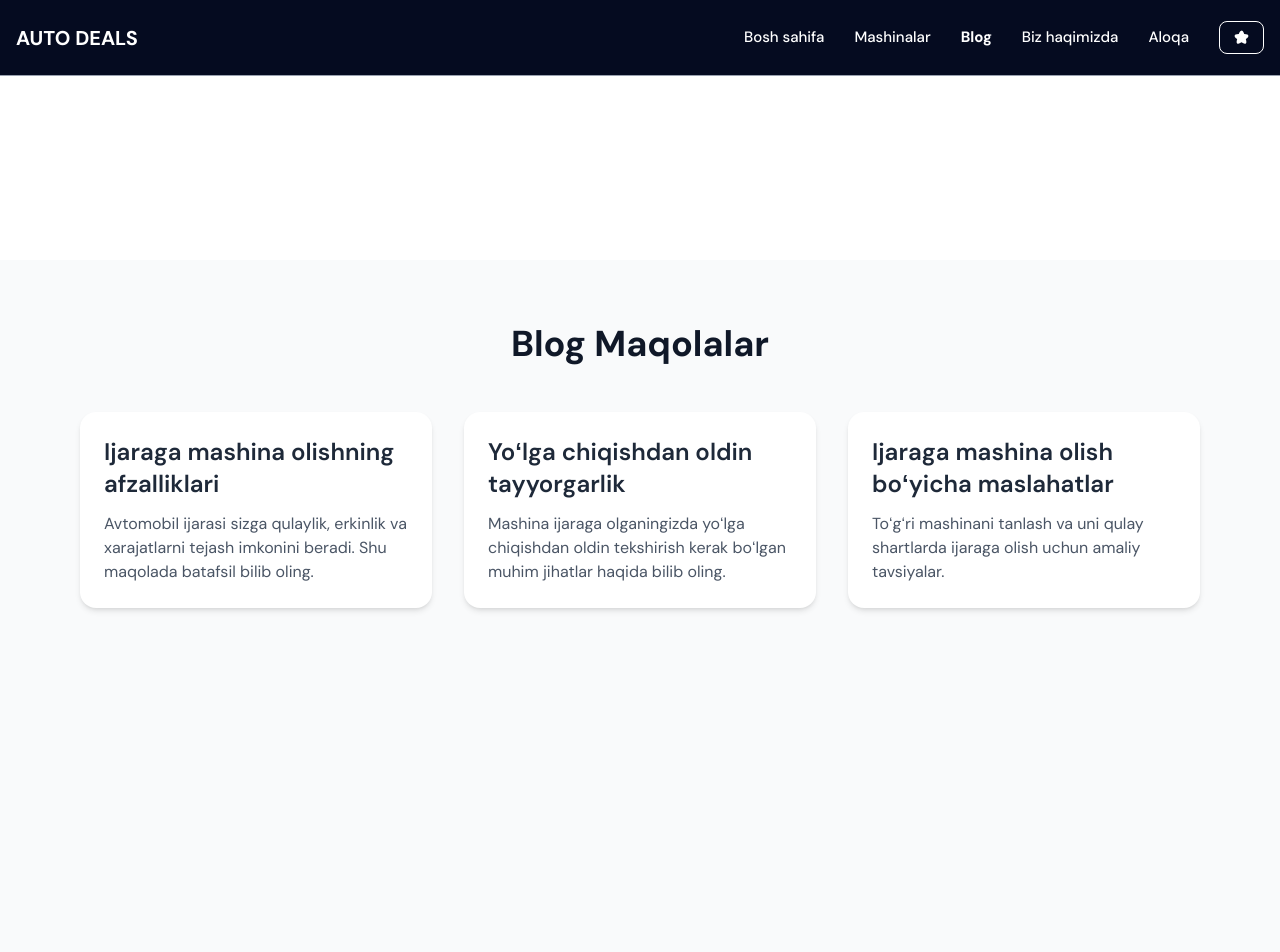
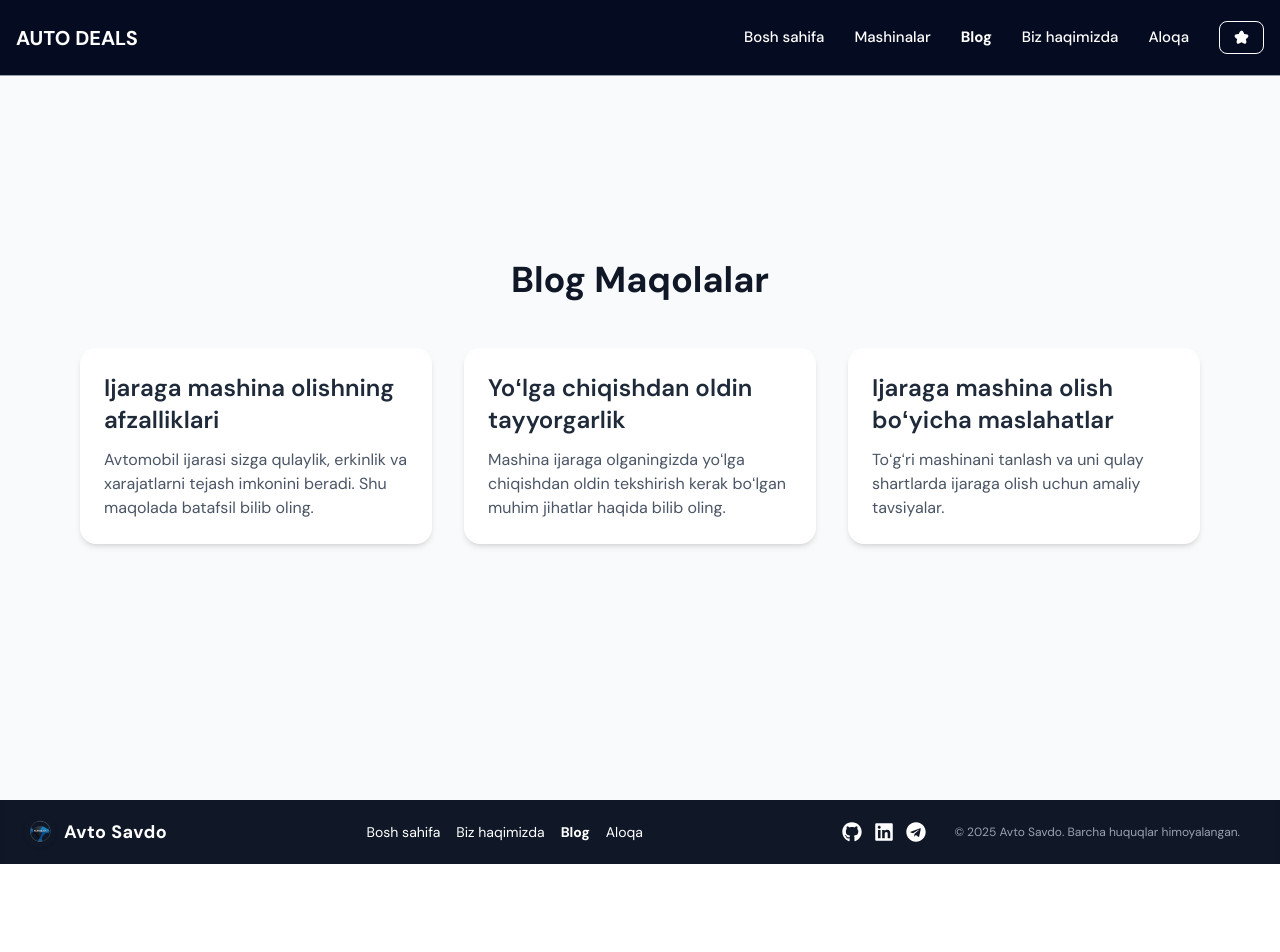
Before and after one commit to Jurayev311/Car-shop, a React (Vite) app: page /blog in a window 1280 px wide. Shown: the top 952 px of the page. After the commit the page ends 864 px from the top, so only its background shows below. Built offline with nearby package versions, Linux system fonts and the light colour scheme.

Commit message:
fix: adjust margin and padding for Blog, Cars, Footer, and Progress components

```diff
--- a/src/components/blogComponent/BlogComponent.jsx
+++ b/src/components/blogComponent/BlogComponent.jsx
@@ -2,7 +2,7 @@ import React from 'react'
 
 const BlogComponent = () => {
   return (
-    <section className="py-16 bg-gray-50 mt-[260px] min-h-screen">
+    <section className="py-16 bg-gray-50 pt-[260px] min-h-screen">
       <div className="max-w-6xl mx-auto px-4">
         <h2 className="text-4xl font-bold text-center text-gray-900 mb-12">
           Blog Maqolalar
--- a/src/components/cars/Cars.jsx
+++ b/src/components/cars/Cars.jsx
@@ -26,7 +26,7 @@ const Cars = () => {
     }
 
     return (
-        <section className="mt-[130px] min-h-screen">
+        <section className="mt-[130px] min-h-screen mb-10">
             <div className="containerL">
                 <h2 className="text-[36px] font-bold mb-[40px]">Mashinalar bilan tanishing</h2>
                 <div className="grid grid-cols-1 sm:grid-cols-2 lg:grid-cols-3 xl:grid-cols-4 gap-6">
--- a/src/components/footer/Footer.jsx
+++ b/src/components/footer/Footer.jsx
@@ -6,7 +6,7 @@ import logo from '../../assets/logo.png'
 
 const Footer = () => {
   return (
-    <footer className="bg-gray-900 text-white py-4 px-2 mt-10 shadow-inner">
+    <footer className="bg-gray-900 text-white py-4 px-2 shadow-inner">
       <div className="containerL flex flex-col sm:flex-row items-center justify-between gap-4">
         <div className="flex items-center gap-2">
           <img src={logo} alt="Logo" className="w-8 h-8 rounded-full shadow" />
--- a/src/components/progress/Progress.jsx
+++ b/src/components/progress/Progress.jsx
@@ -10,7 +10,7 @@ const Progress = () => {
     });
 
     return (
-        <section className='mt-[120px]' ref={ref}>
+        <section className='mt-[120px] mb-10' ref={ref}>
             <div className='containerL'>
                 <div className='bg-[#EEF1FB] py-[90px] px-[90px] rounded-2xl'>
                     <div className='grid grid-cols-4 gap-[124px] place-items-center text-center text-[#405FF2]'>
```
